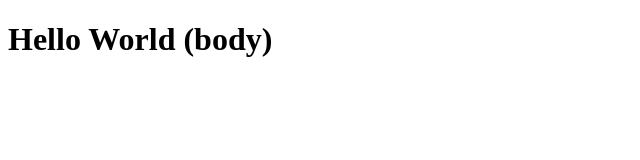
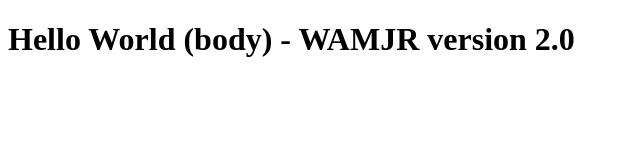
Before and after one commit to willmolina222/hello-world, a plain HTML site: page index.html in a window 1280 px wide. Shown: the whole page, without its empty margins (0-640 px from the left). Drawn offline with Linux system fonts and the light colour scheme.

Commit message:
Update index.html file.

```diff
--- a/index.html
+++ b/index.html
@@ -9,6 +9,6 @@
 </head>
 
 <body>
-    <h1>Hello World (body)</h1>
+    <h1>Hello World (body) - WAMJR version 2.0</h1>
 </body>
 </html>
```
